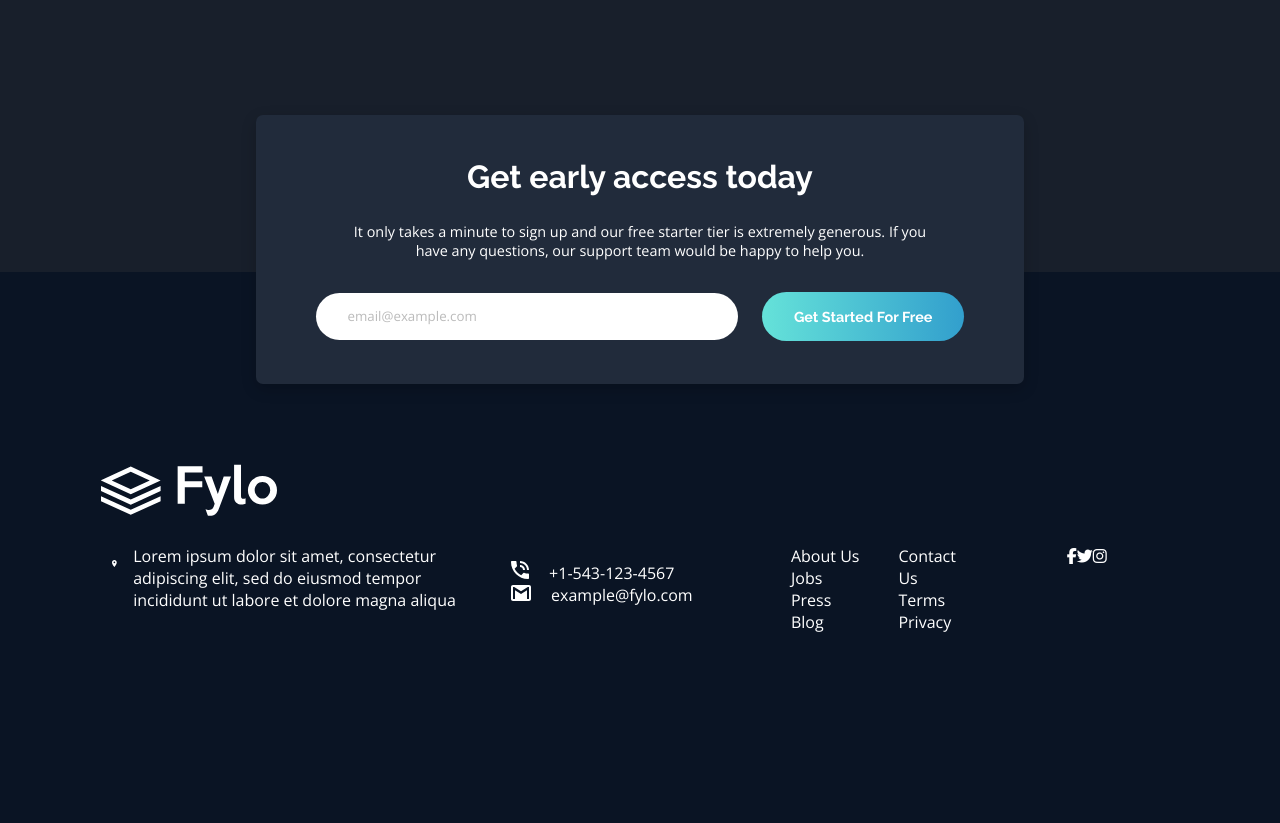
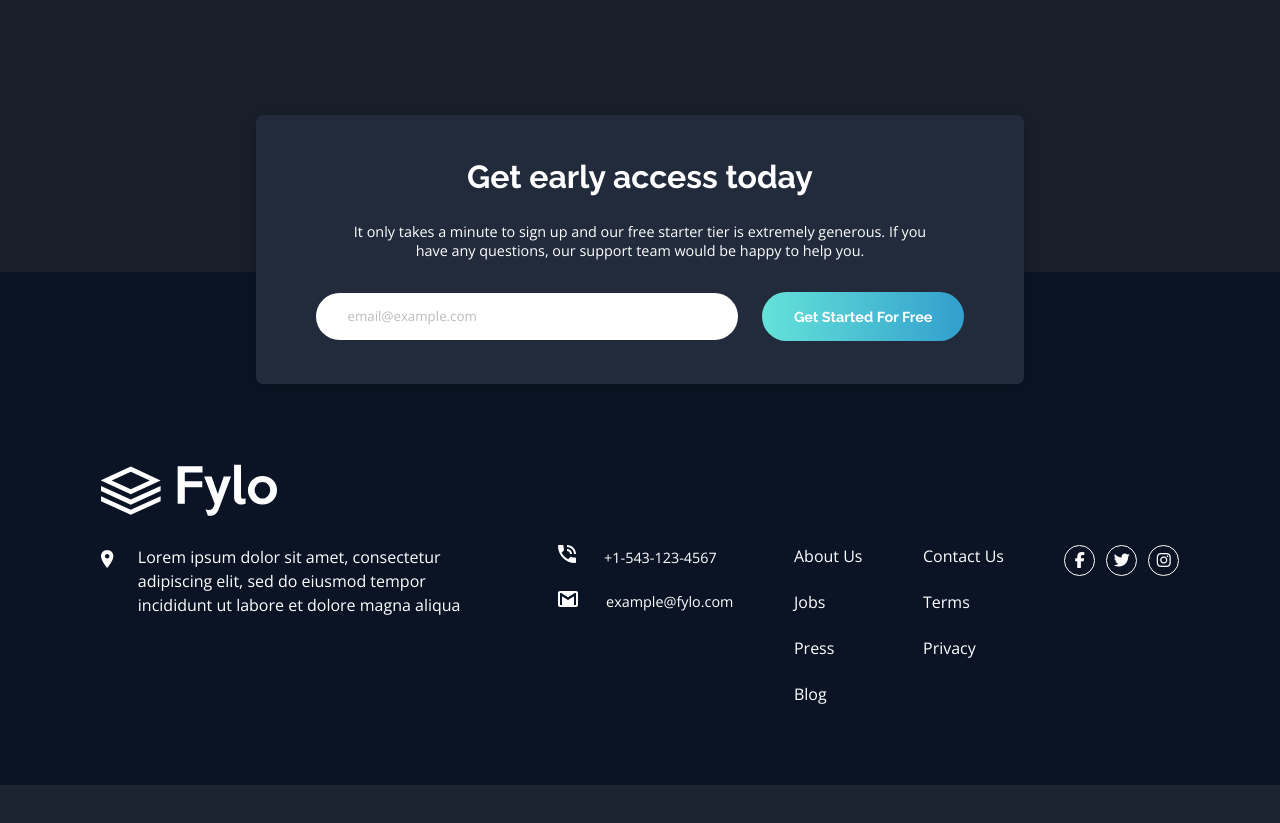
Before and after one commit to mehmet-emin-git/fylo-dark-landing-page, a plain HTML site: page index.html in a window 1280 px wide. Shown: the part 3013-3836 px from the top of the page. After the commit the page ends 3798 px from the top, so only its background shows below. Drawn offline with nearby package versions, Linux system fonts and the light colour scheme.

Commit message:
:lipstick: finished the desktop view
finished the desktop layout

```diff
--- a/style.sass
+++ b/style.sass
@@ -267,18 +267,16 @@ header
 
 .footer
     background: $footer-bg
-    padding: 12rem 0
+    padding: 12rem 0 5rem 0
 
     .container
         max-width: 88%
 
     .grid
-        display: grid
-        grid-template-columns: 34% 23% 7% 7% 15%
+        display: flex
+        justify-content: space-between
+        align-items: flex-start
         margin-top: 1.5rem
-        grid-gap: 2rem
-        justify-content: center
-        align-items: start
 
     .location
         display: flex
@@ -290,7 +288,8 @@ header
         .desc-text
             display: inline-block
             max-width: 360px
-            margin-left: 1rem
+            margin-left: 1.5rem
+            line-height: 1.5em
 
     &__links1,&__links2
         flex-direction: column
@@ -298,8 +297,32 @@ header
         align-items: flex-start
 
     &__contact
-        &:not(:first-child)
-            padding-top: 1rem
+        font-size: .9rem
+        &-email
+            padding-top: 1.5rem
 
         .info
-            margin-left: 1rem
+            margin-left: 1.5rem
+
+
+    &__links1, &__links2
+        a:not(:first-child)
+            padding-top: 1.5rem
+
+    &__social
+        justify-self: end
+        a
+            display: inline-flex
+            justify-content: center
+            align-items: center
+            border: 1px solid white
+            border-radius: 50%
+            padding: .9rem
+            width: 1.5rem
+            height: 1.5rem
+
+            &:hover
+                background: $intro-bg
+
+        a:not(:last-child)
+            margin-right: .7rem
```
Also changed, not shown: images/facebook-f.svg (deleted), images/instagram.svg (deleted), images/twitter.svg (deleted), style.css, style.min.css.
